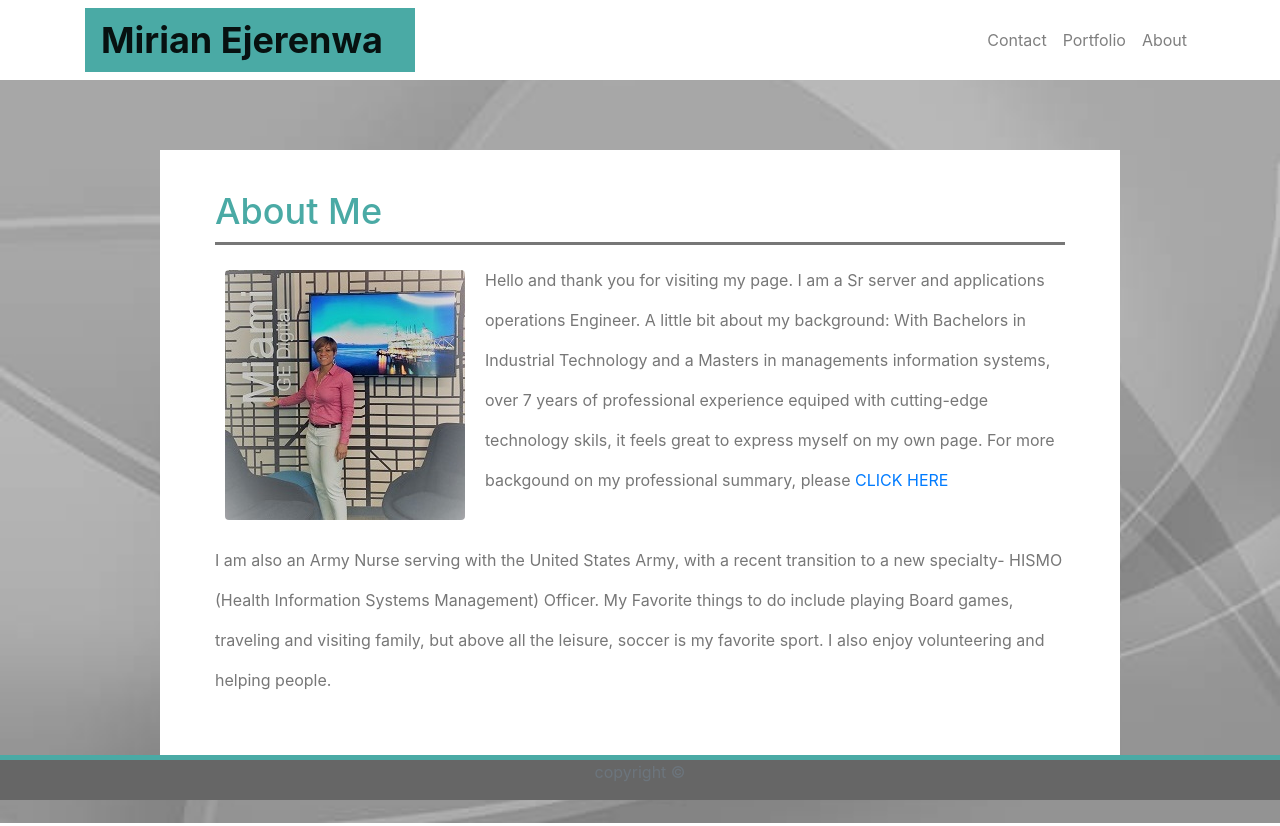
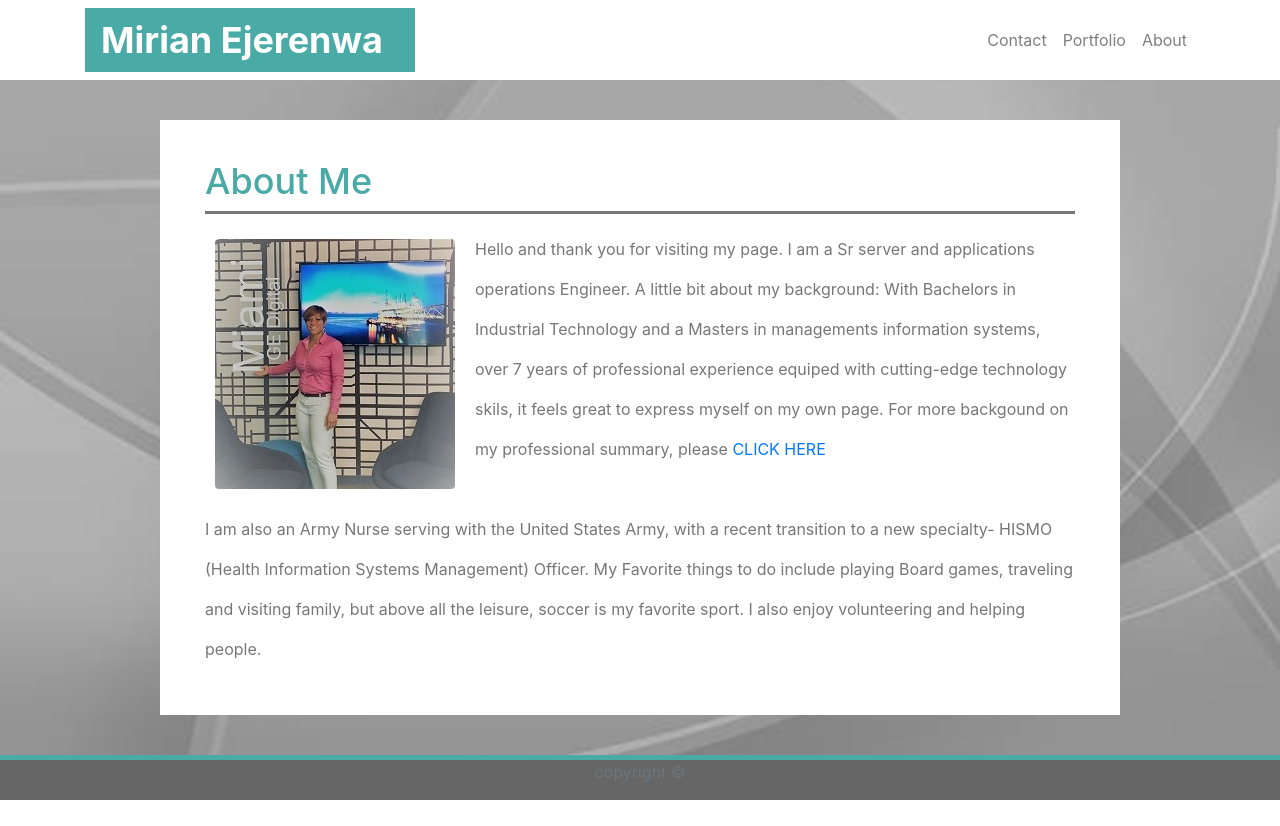
Before and after one commit to MiranEjerenwa/Bootstrap-Portfolio, a plain HTML site: page index.html in a window 1280 px wide. After the commit the page ends 800 px from the top, so only its background shows below. Drawn offline with nearby package versions, Linux system fonts and the light colour scheme.

Commit message:
updating animations

```diff
--- a/assets/css/style.css
+++ b/assets/css/style.css
@@ -4,42 +4,50 @@ body {
     background-position: center;
     background-size: 100%;
 }
+
 .navbar{
 background-color: #ffffff;
+width: 100%;
+
 
 }
 .navbar-header {
 background-color: #4aaaa5;
 width: 330px;
 text-align: center;
-color: #ffffff;
-
-
 }
 .navbar-brand {
 font-size: 36px;
 font-family: 'Charmonman' 'cursive';
 font-weight: bolder;
+}
+#logo {
+    color: #ffffff;
+}
 
-}
 h2 {
 font-family: 'Charmonman' 'cursive';
 color: #4aaaa5;
 width: 960px;
 font-size: 36px;
+animation: slidein 1s forwards;
 }
+
 li:hover {
 background-color: #4aaaa5;
+color: #666666;
 
 }
 
 .maincontent {
     font-family: inherit;
     color: #777777;
-    margin: 70px auto;
-    width: 960px;
+    line-height: 34px;
+    margin: 40px auto;
+    width: 100%;
+    max-width: 960px;
     background-color: #ffffff;
-    padding: 40px;
+    padding: 40px 30px 30px 30px;
 
 }
 .bottom_green_line {
@@ -63,15 +71,17 @@ p {
     color: #777777;
     word-wrap: normal;
     line-height: 40px;
+
 }
 .picaboutme {
     float: left;
     margin: 10px 20px 10px 10px;
+
 }
 .linebreak {
 background: #777777;
 color: #777777;
-  width: 850px;
+  width: 850px auto;
   padding: 1.5px;
   margin-bottom: 15px;
 
@@ -102,7 +112,6 @@ color: #777777;
     color: #ffffff;
     width: 260px;
     margin-bottom: 30px;
-
 }
 
 .pt4 {
@@ -114,3 +123,15 @@ color: #777777;
     margin-bottom: 30px;
 
 }
+/*animations----*/
+@keyframes slidein {
+    from {
+        margin-left: 100%;
+        width: 300%;
+      }
+
+      to {
+        margin-left: 0%;
+        width: 100%;
+      }
+    }
```
